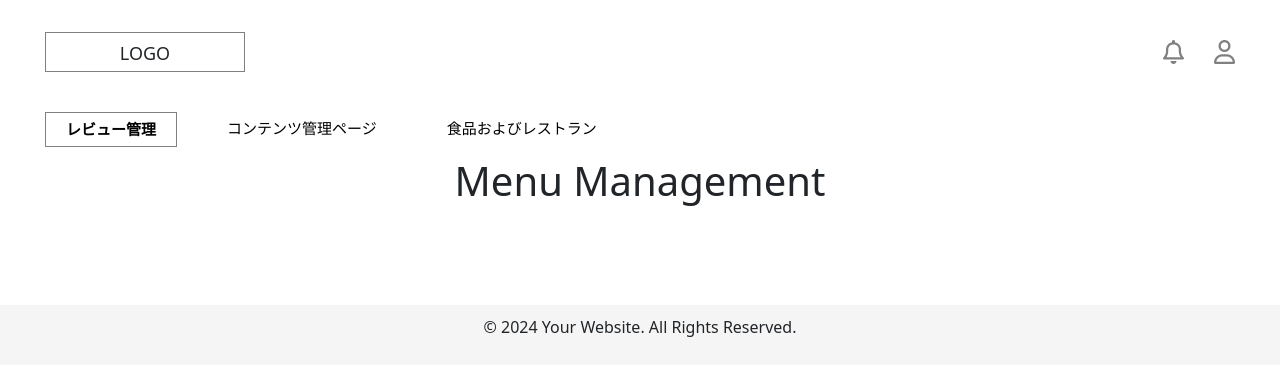
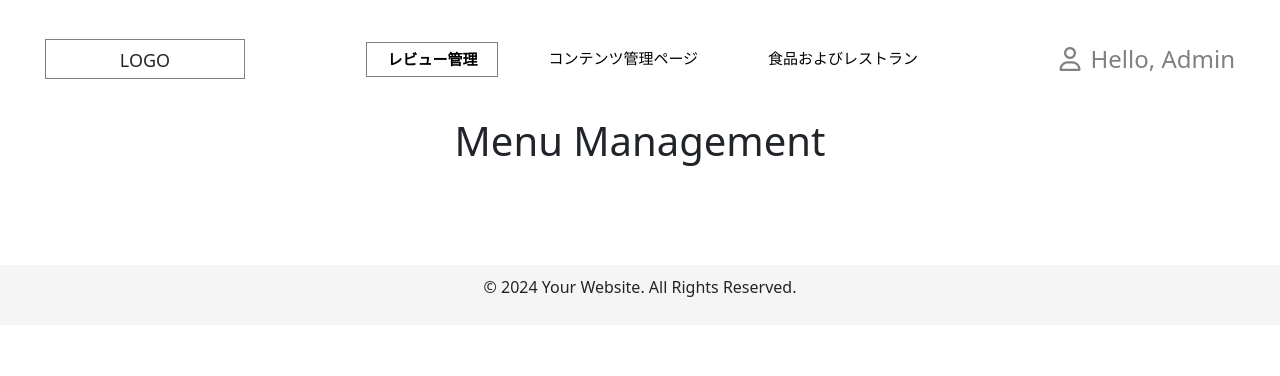
Before and after one commit to hasonsk/kantan-lunch, a React (Vite) app in the folder frontend/: page /admin/menu in a window 1280 px wide. Shown: the top 376 px of the page. Built offline with nearby package versions, Linux system fonts and the light colour scheme.

Commit message:
done admin header prototype

```diff
--- a/frontend/src/components/commons/admin/AdminHeader.css
+++ b/frontend/src/components/commons/admin/AdminHeader.css
@@ -66,3 +66,8 @@
 .sub-nav-link:hover {
     color: #ffc107; /* Màu vàng khi hover */
 }
+
+.display-flex-30 {
+    display: flex;
+    gap: 10px;
+}
--- a/frontend/src/components/commons/admin/AdminHeader.jsx
+++ b/frontend/src/components/commons/admin/AdminHeader.jsx
@@ -11,23 +11,29 @@ const AdminHeader = () => {
                     LOGO
                 </div>
 
+                <nav className="sub-nav">
+                    <a href="/admin/user" className="sub-nav-link active">レビュー管理</a>
+                    <a href="/admin/review" className="sub-nav-link">コンテンツ管理ページ</a>
+                    <a href="/admin/menu" className="sub-nav-link">食品およびレストラン</a>
+                </nav>
+
                 {/* Các icon bên phải */}
                 <div className="icons">
-                    <a href="/notifications" className="icon">
-                        <i className="fa-regular fa-bell"></i> {/* Icon thông báo dạng outline */}
-                    </a>
+                    {/*<a href="/notifications" className="icon">*/}
+                    {/*    <i className="fa-regular fa-bell"></i> /!* Icon thông báo dạng outline *!/*/}
+                    {/*</a>*/}
                     <a href="/profile" className="icon">
-                        <i className="fa-regular fa-user"></i> {/* Icon người dùng dạng outline */}
+                        <div className="display-flex-30">
+                            <div>
+                                <i className="fa-regular fa-user"></i> {/* Icon người dùng dạng outline */}
+                            </div>
+                            <span>
+                                Hello, Admin
+                            </span>
+                        </div>
                     </a>
                 </div>
             </header>
-
-            {/* Thêm nav bên dưới header */}
-            <nav className="sub-nav">
-                <a href="/admin/user" className="sub-nav-link active">レビュー管理</a>
-                <a href="/admin/review" className="sub-nav-link">コンテンツ管理ページ</a>
-                <a href="/admin/menu" className="sub-nav-link">食品およびレストラン</a>
-            </nav>
         </div>
     );
 };
```
Lines whose indentation alone changed are shown as unchanged.
